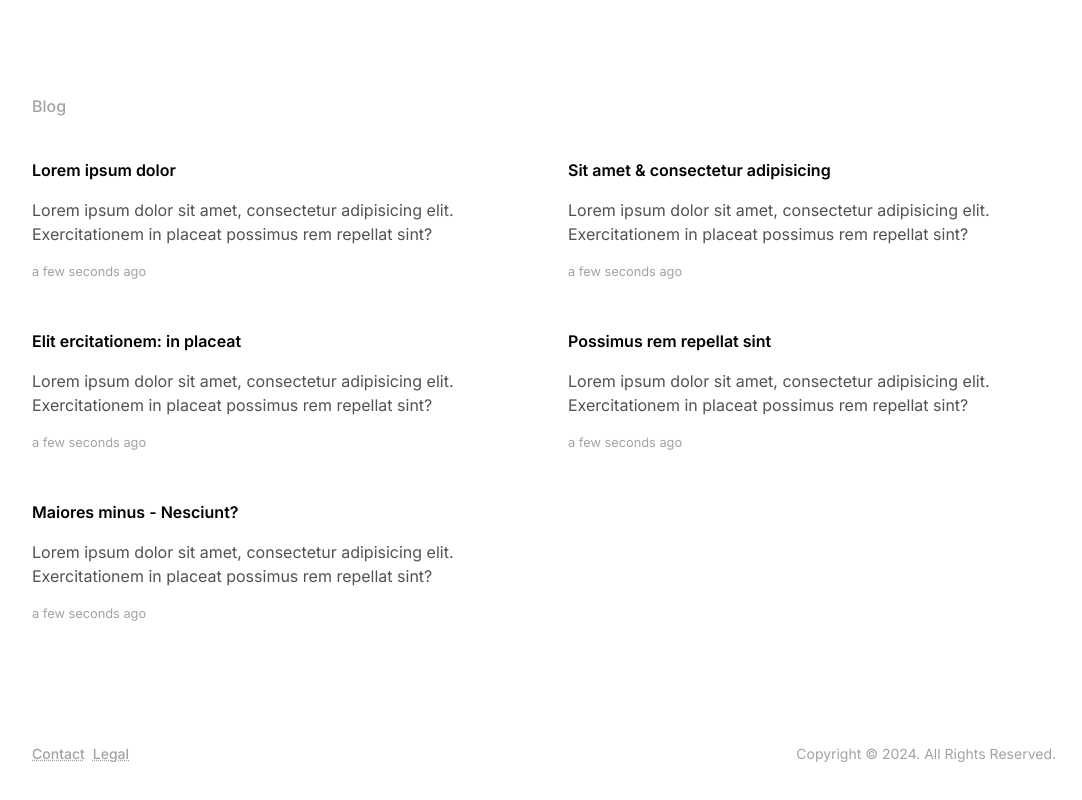
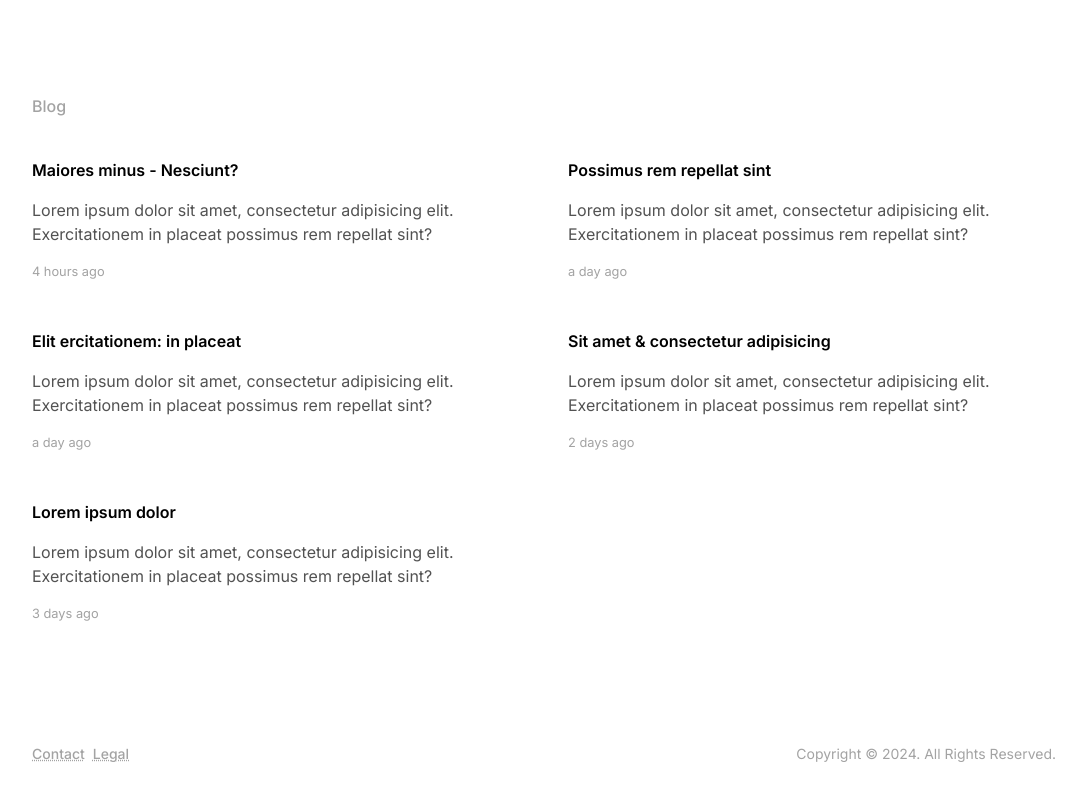
Before and after one commit to baeni/bsaa-ui, a Next.js app: page / in a window 1280 px wide. Shown: the part 986-1786 px from the top of the page, without its empty margins (96-1178 px from the left). Built offline with nearby package versions, Linux system fonts and the light colour scheme.

Commit message:
Set random past dates for samplePosts and sort by date

```diff
--- a/app/_components/Additional.tsx
+++ b/app/_components/Additional.tsx
@@ -5,38 +5,51 @@ import dayjs from "dayjs";
 import relativeTime from "dayjs/plugin/relativeTime";
 
 export default function Additional() {
-    const samplePosts = [
+    const getRandomDate = (start: Date, end: Date) => {
+        return new Date(start.getTime() + Math.random() * (end.getTime() - start.getTime()));
+    }
+
+    const generateSamplePosts = () => {
+        const startDate = dayjs().subtract(3, 'day').toDate(); // 3 days ago
+        const endDate = new Date(); // now
+
+        return [
             {
                 title: "Lorem ipsum dolor",
                 preview: "Lorem ipsum dolor sit amet, consectetur adipisicing elit. Exercitationem in placeat possimus rem repellat sint?",
                 content: "",
-            date: Date.now()
+                date: getRandomDate(startDate, endDate)
             },
             {
                 title: "Sit amet & consectetur adipisicing",
                 preview: "Lorem ipsum dolor sit amet, consectetur adipisicing elit. Exercitationem in placeat possimus rem repellat sint?",
                 content: "",
-            date: Date.now()
+                date: getRandomDate(startDate, endDate)
             },
             {
                 title: "Elit ercitationem: in placeat",
                 preview: "Lorem ipsum dolor sit amet, consectetur adipisicing elit. Exercitationem in placeat possimus rem repellat sint?",
                 content: "",
-            date: Date.now()
+                date: getRandomDate(startDate, endDate)
             },
             {
                 title: "Possimus rem repellat sint",
                 preview: "Lorem ipsum dolor sit amet, consectetur adipisicing elit. Exercitationem in placeat possimus rem repellat sint?",
                 content: "",
-            date: Date.now()
+                date: getRandomDate(startDate, endDate)
             },
             {
                 title: "Maiores minus - Nesciunt?",
                 preview: "Lorem ipsum dolor sit amet, consectetur adipisicing elit. Exercitationem in placeat possimus rem repellat sint?",
                 content: "",
-            date: Date.now()
+                date: getRandomDate(startDate, endDate)
             }
-    ]
+        ];
+    }
+
+    const samplePosts = generateSamplePosts()
+        // @ts-ignore
+        .sort((a, b) => b.date - a.date);
 
     dayjs.extend(relativeTime)
     const [currentTime, setCurrentTime] = useState(dayjs());
```
Lines whose indentation alone changed are shown as unchanged.
